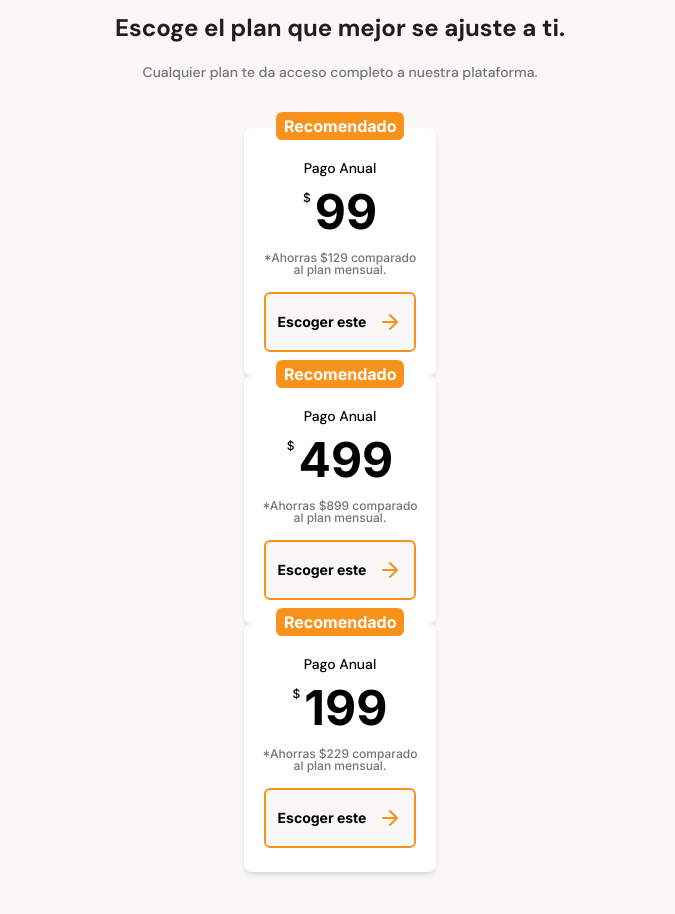
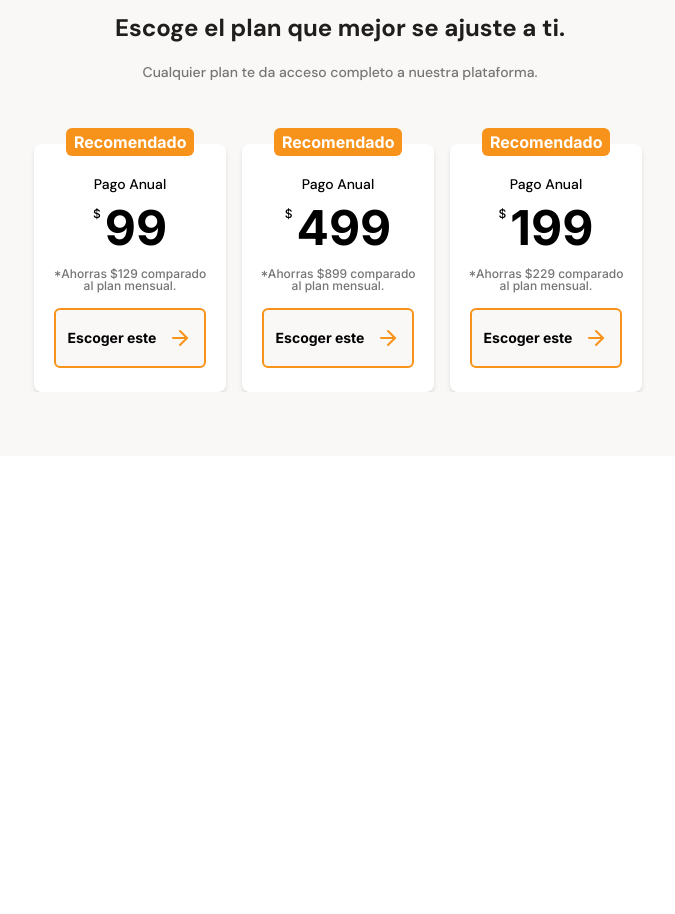
Before and after one commit to ArzCorp/batata-bit, a Next.js app: page / in a window 1280 px wide. Shown: the part 2240-3154 px from the top of the page, without its empty margins (300-975 px from the left). After the commit the page ends 2696 px from the top, so only its background shows below. Built offline with nearby package versions, Linux system fonts and the light colour scheme.

Commit message:
🎨 carousel and card scroll effect completed

```diff
--- /dev/null
+++ b/components/carousel/index.js
@@ -0,0 +1,13 @@
+import style from "./index.module.css";
+
+const Carousel = ({ children, className }) => {
+  return (
+    <div
+      className={`${style.carousel} max-w-full overflow-x-auto flex mr-1 md:justify-center ${className}`}
+    >
+      {children}
+    </div>
+  );
+};
+
+export default Carousel;
--- /dev/null
+++ b/components/carousel/index.module.css
@@ -0,0 +1,4 @@
+.carousel {
+  overscroll-behavior-x: contain;
+  scroll-snap-type: x proximity;
+}
--- a/components/subscriptions/index.js
+++ b/components/subscriptions/index.js
@@ -1,3 +1,4 @@
+import Carousel from "../carousel";
 import SubscriptionCard from "./subscription-card";
 
 const Subscription = () => {
@@ -11,7 +12,7 @@ const Subscription = () => {
           Cualquier plan te da acceso completo a nuestra plataforma.
         </p>
       </div>
-      <div>
+      <Carousel className="pt-4">
         <SubscriptionCard
           recommended
           typePay="Pago Anual"
@@ -30,7 +31,7 @@ const Subscription = () => {
           price="199"
           saving="229"
         />
-      </div>
+      </Carousel>
     </section>
   );
 };
--- a/components/subscriptions/subscription-card/index.js
+++ b/components/subscriptions/subscription-card/index.js
@@ -14,7 +14,9 @@ const SubscriptionCard = ({ recommended, price, saving, typePay }) => {
     return "";
   };
   return (
-    <div className="min-w-min text-center font-inter">
+    <div
+      className={`${style.scrollEffect} min-w-min text-center font-inter mx-2`}
+    >
       <div className="w-48 pt-8 pb-6 px-4 mx-auto relative rounded-lg shadow-md bg-white">
         {isRecommended()}
         <h2 className="font-dm-sans text-sm font-medium leading-4 mb-4">
--- a/components/subscriptions/subscription-card/index.module.css
+++ b/components/subscriptions/subscription-card/index.module.css
@@ -1,3 +1,7 @@
 .titleFloat {
   left: calc(50% - 64px);
 }
+
+.scrollEffect {
+  scroll-snap-align: center;
+}
--- a/tailwind.config.js
+++ b/tailwind.config.js
@@ -28,6 +28,8 @@ module.exports = {
         "2/3": "66.666667%",
         "3/4": "75%",
         full: "100%",
+        min: "min-content",
+        max: "max-content",
       },
       minHeight: {
         0: "0",
@@ -39,6 +41,8 @@ module.exports = {
         "3/4": "75%",
         full: "100%",
         header: "334px",
+        min: "min-content",
+        max: "max-content",
       },
       backgroundImage: (theme) => ({
         bitcoin: "url('/assets/img/Bitcoin.jpg')",
```
